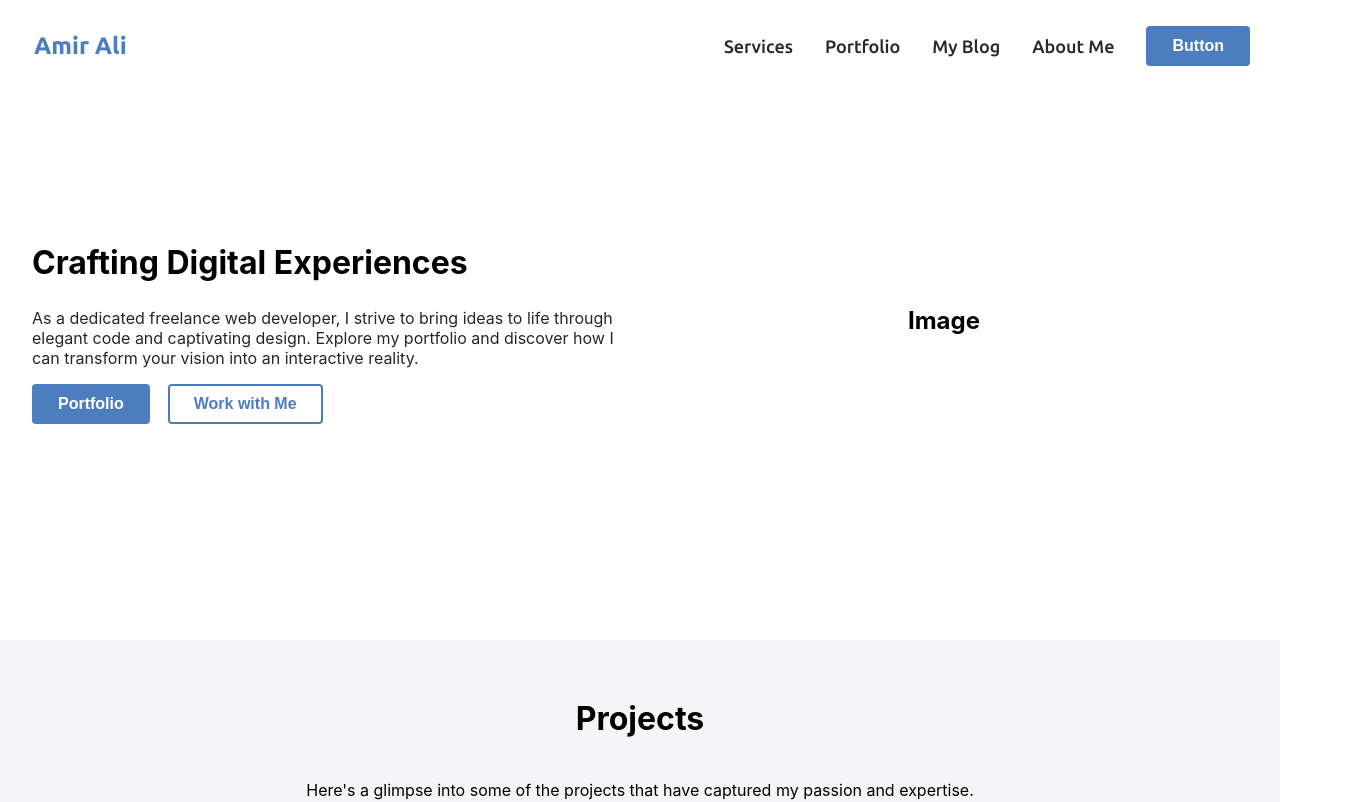
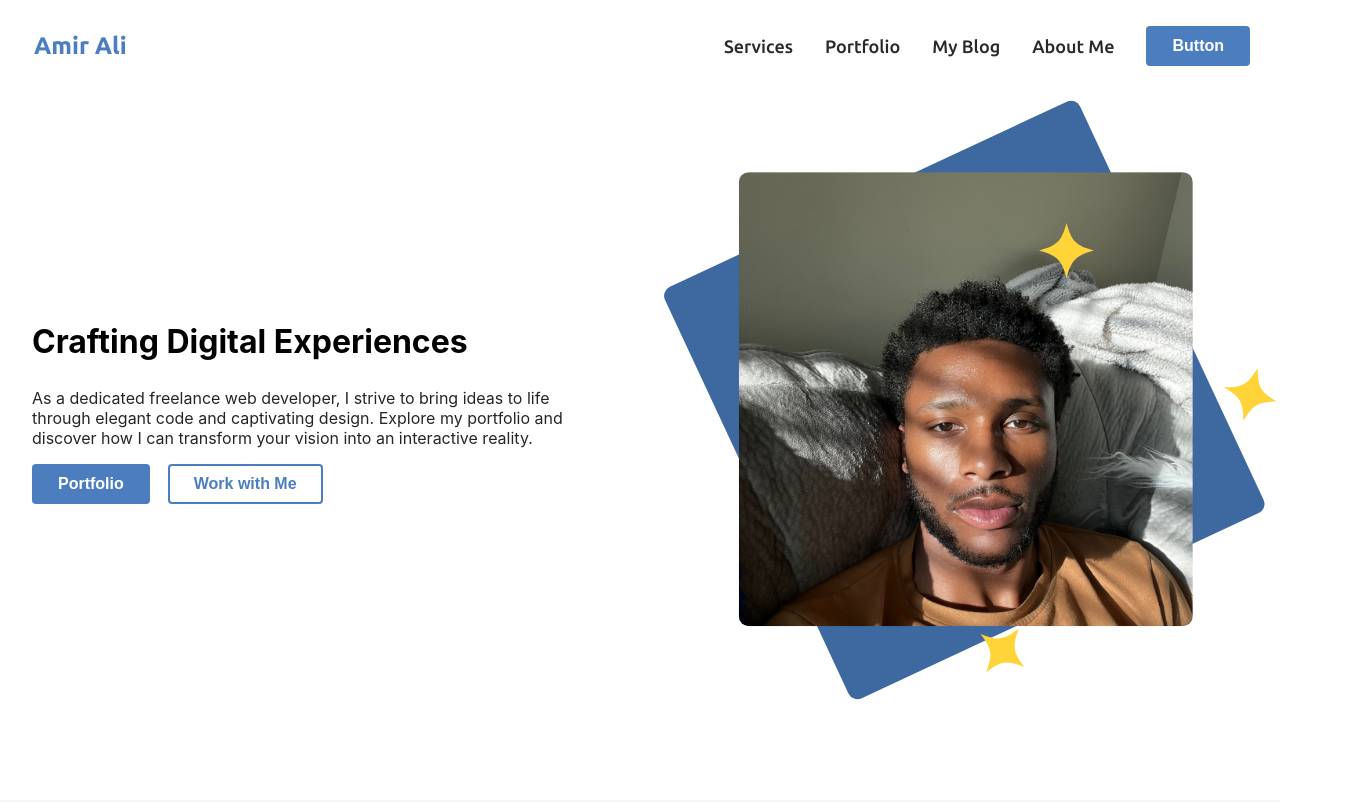
Before and after one commit to satele99/07-23-portfolio, a React (Create React App) app in the folder freelance_portfolio/: page / in a window 1280 px wide. Shown: the top 802 px of the page, 1367 px wide, since content can reach past the window. Built offline with nearby package versions, Linux system fonts and the light colour scheme.

Commit message:
css animations

```diff
--- a/freelance_portfolio/src/App.css
+++ b/freelance_portfolio/src/App.css
@@ -3,6 +3,9 @@
   margin: 0;
   box-sizing: border-box;
   height: 100vh;
+}
+html {
+  overflow-x: hidden;
 }
 
 .App-logo {
--- a/freelance_portfolio/src/components/Section.jsx
+++ b/freelance_portfolio/src/components/Section.jsx
@@ -1,4 +1,5 @@
 import styles from '../styles/Section.module.css'
+import images from '../images/IMG_6292.jpg'
 
 export default function Section() {
     return (
@@ -21,10 +22,20 @@ export default function Section() {
                     </div>
                 </div>
                 <div className={styles.content}>
-                    <div>
-                        <h1>Image</h1>
+                    <div className={styles.img_wrapper}>
+                        <img src={images}/>
                     </div>
+
                 </div>
+                <svg className={styles.design_element} style={{top: '13em', right: '11em' , transform: 'rotate(180deg)'}} viewBox="0 0 1194 1194" fill="none" xmlns="http://www.w3.org/2000/svg">
+                    <path d="M596.542 1193.08C486.693 795.367 397.718 706.392 9.59946e-05 596.542C397.718 486.693 486.761 397.718 596.543 -2.60757e-05C706.392 397.718 795.367 486.693 1193.08 596.542C795.367 706.392 706.392 795.367 596.542 1193.08Z" fill="#FFD439"/>
+                </svg>
+                <svg className={styles.design_element} style={{top: '38em', right: '15em' , transform: 'rotate(37deg)'}} viewBox="0 0 1194 1194" fill="none" xmlns="http://www.w3.org/2000/svg">
+                    <path d="M596.542 1193.08C486.693 795.367 397.718 706.392 9.59946e-05 596.542C397.718 486.693 486.761 397.718 596.543 -2.60757e-05C706.392 397.718 795.367 486.693 1193.08 596.542C795.367 706.392 706.392 795.367 596.542 1193.08Z" fill="#FFD439"/>
+                </svg>
+                <svg className={styles.design_element} style={{top: '22em', right: '-.5em', transform: 'rotate(15deg)'}} viewBox="0 0 1194 1194" fill="none" xmlns="http://www.w3.org/2000/svg">
+                    <path d="M596.542 1193.08C486.693 795.367 397.718 706.392 9.59946e-05 596.542C397.718 486.693 486.761 397.718 596.543 -2.60757e-05C706.392 397.718 795.367 486.693 1193.08 596.542C795.367 706.392 706.392 795.367 596.542 1193.08Z" fill="#FFD439"/>
+                </svg>
             </div>
         </section>
     )
--- a/freelance_portfolio/src/styles/CallToAction.module.css
+++ b/freelance_portfolio/src/styles/CallToAction.module.css
@@ -1,7 +1,7 @@
 
 
 .section {
-    height: 60%;
+    height: 100%;
     display: flex;
     flex-direction: column;
     justify-content: center;
@@ -48,3 +48,11 @@
     color: #fff;
     background-color: #3e68a0;
 }
+
+.design_element {
+    width: 55px;
+    height: 85px;
+    position: absolute;
+    margin: 0 10px;
+    transition: smooth;
+}
--- a/freelance_portfolio/src/styles/MidSection.module.css
+++ b/freelance_portfolio/src/styles/MidSection.module.css
@@ -1,6 +1,6 @@
 
 .section {
-    height: 80%;
+    height: 100%;
     display: flex;
     flex-direction: column;
     justify-content: center;
--- a/freelance_portfolio/src/styles/Section.module.css
+++ b/freelance_portfolio/src/styles/Section.module.css
@@ -1,6 +1,6 @@
 
 .section {
-    height: 80%;
+    height: 100%;
     display: flex;
     flex-direction: column;
     justify-content: center;
@@ -12,6 +12,7 @@
     align-items: center;
     justify-content: center;
     margin: 0 2em;
+    gap: 5rem;
 }
 
 .content {
@@ -20,6 +21,20 @@
     align-items: center;
     justify-content: center;
     width: 50%;
+}
+.img_wrapper {
+    width: 80%;
+    background-color: #3e68a0;
+    border-radius: 10px;
+    transform: rotate(65deg);
+    position: relative;
+    z-index: -1;
+}
+img {
+    object-fit: cover;
+    width: 100%;
+    transform: rotate(-65deg);
+    border-radius: 10px;
 }
 
 .action_btn {
@@ -61,3 +76,11 @@
     color: #fff;
     background-color: #3e68a0;
 }
+
+.design_element {
+    width: 55px;
+    height: 85px;
+    position: absolute;
+    margin: 0 10px;
+    transition: smooth;
+}
--- a/freelance_portfolio/src/styles/Services.module.css
+++ b/freelance_portfolio/src/styles/Services.module.css
@@ -1,6 +1,6 @@
 
 .section {
-    height: 70%;
+    height: 100%;
     display: flex;
     flex-direction: column;
     justify-content: center;
--- a/freelance_portfolio/src/styles/Skills.module.css
+++ b/freelance_portfolio/src/styles/Skills.module.css
@@ -1,6 +1,6 @@
 
 .section {
-    height: 80%;
+    height: 100%;
     display: flex;
     flex-direction: column;
     justify-content: center;
```
Also changed, not shown: freelance_portfolio/src/images/IMG_6292.jpg (added), freelance_portfolio/src/images/image_placeholder.jpg (added).
